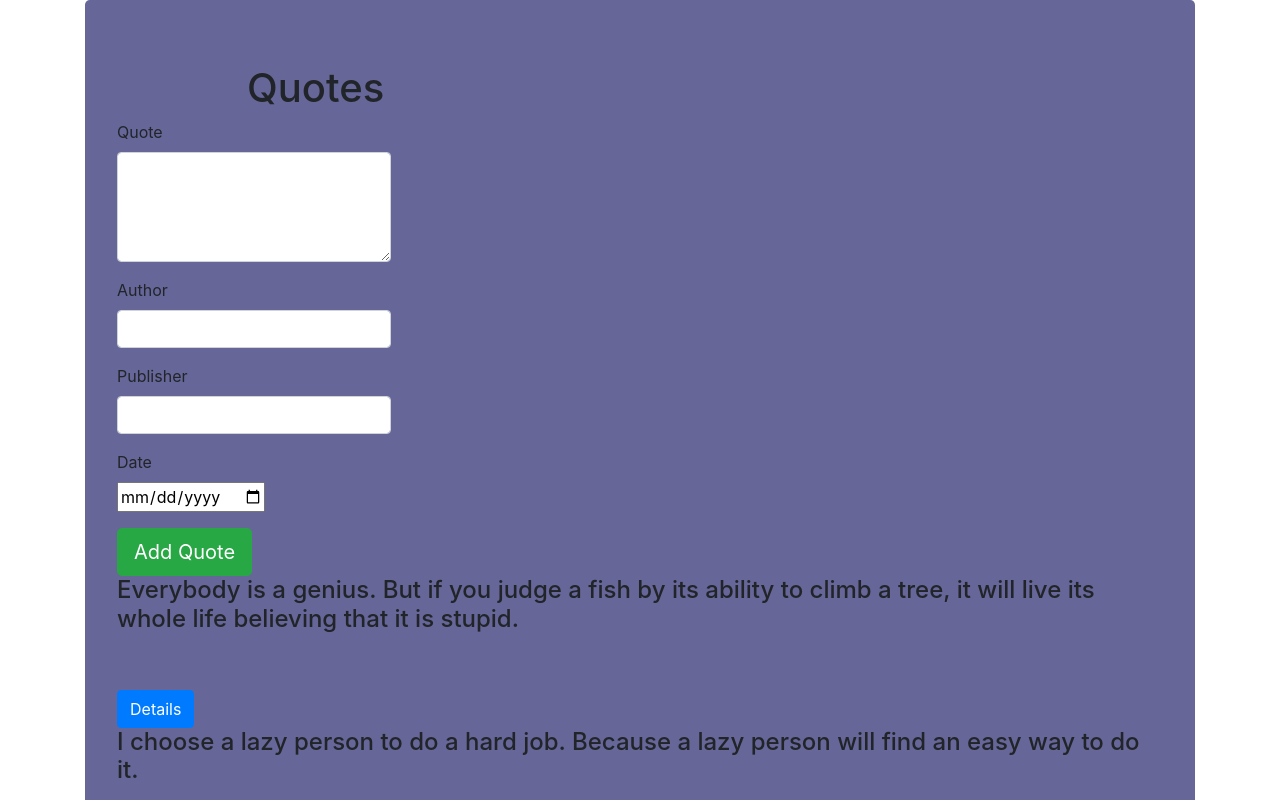
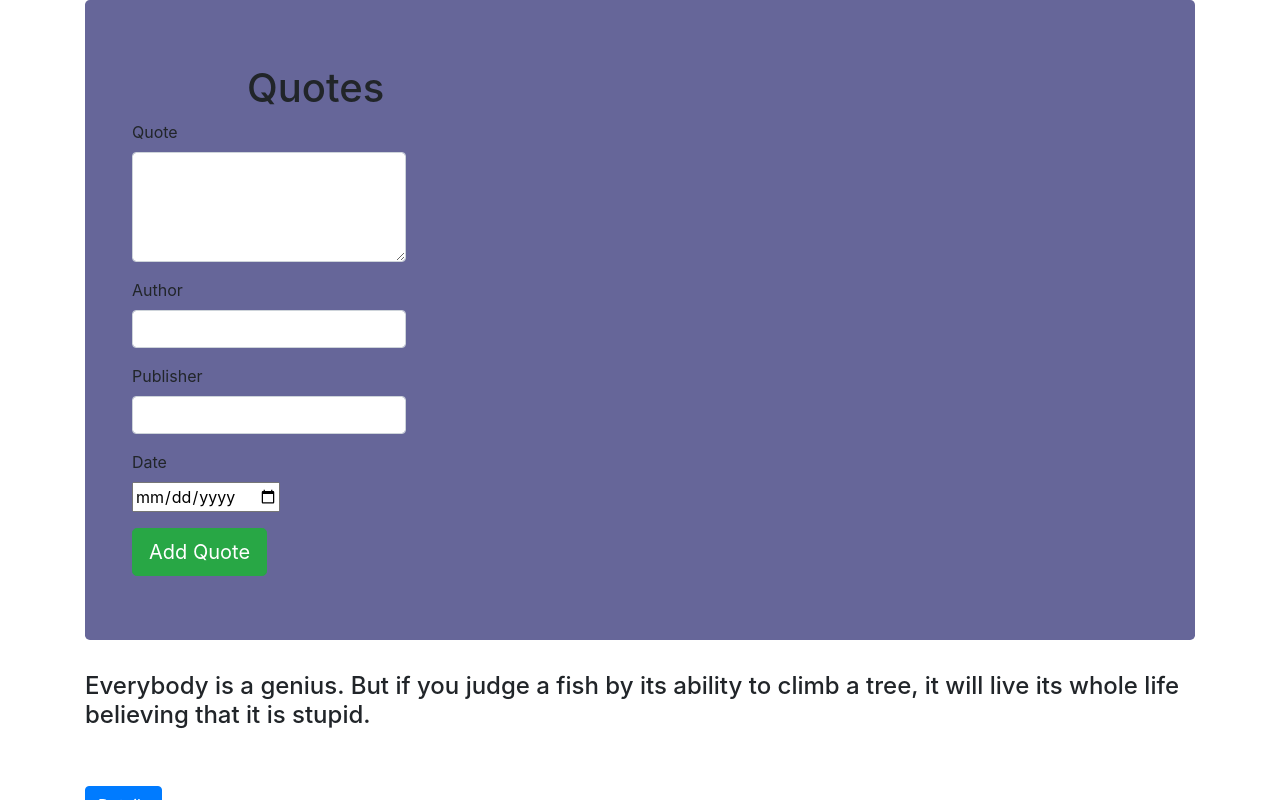
Before and after one commit to vanmo9/Quote, an Angular app: page / in a window 1280 px wide. Shown: the top 800 px of the page. Built offline with nearby package versions, Linux system fonts and the light colour scheme; what angular-bootstrap-md would draw is missing.

Commit message:
add styling

```diff
--- a/src/app/quotes/quotes.component.html
+++ b/src/app/quotes/quotes.component.html
@@ -3,20 +3,18 @@
     <div class="well">
 
       <h1 id="heading">Quotes</h1>
-        <div class="row">
       <div class="col-md-10">
         <app-quotes-form (addQuote)="addNewQuote($event)"></app-quotes-form>
       </div>
     </div>
-
   </div>
 
   <div class="col-md-13">
     <div class="" *ngFor="let quote of Quotes;let i = 'index'">
 
-        <div class="">
+
       <h4 id="{{i}}">{{ quote.quote }}</h4>
-        </div>
+
 
       <app-quotes-details *ngIf="quote.showQuoteDetails;" [quote]='quote' (isComplete)='deleteQuote($event,i)'></app-quotes-details>
       <br><br>
@@ -24,5 +22,5 @@
 
     </div>
   </div>
+
 </div>
-</div>
--- a/src/app/quotes/quotes.component.ts
+++ b/src/app/quotes/quotes.component.ts
@@ -34,7 +34,7 @@ export class QuotesComponent implements OnInit {
   addNewQuote(quote) {
     let quoteLength = this.Quotes.length;
     quote.id = quoteLength + 1;
-    quote.writtenDate = new Date(quote.writtenDate)
+    quote.completeDate = new Date(quote.completeDate)
     this.Quotes.push(quote)
 
   }
```
Lines whose indentation alone changed are shown as unchanged.
